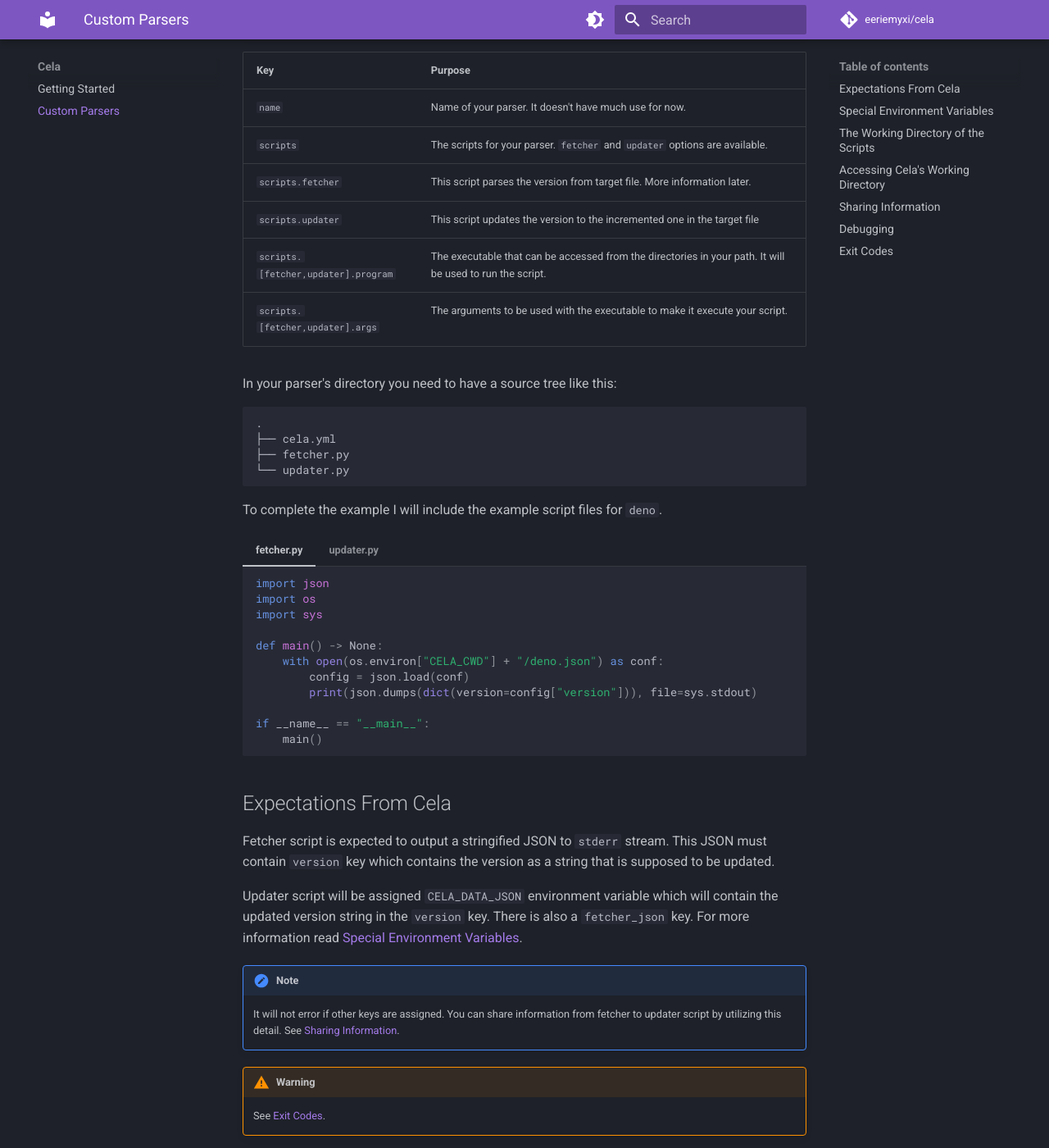
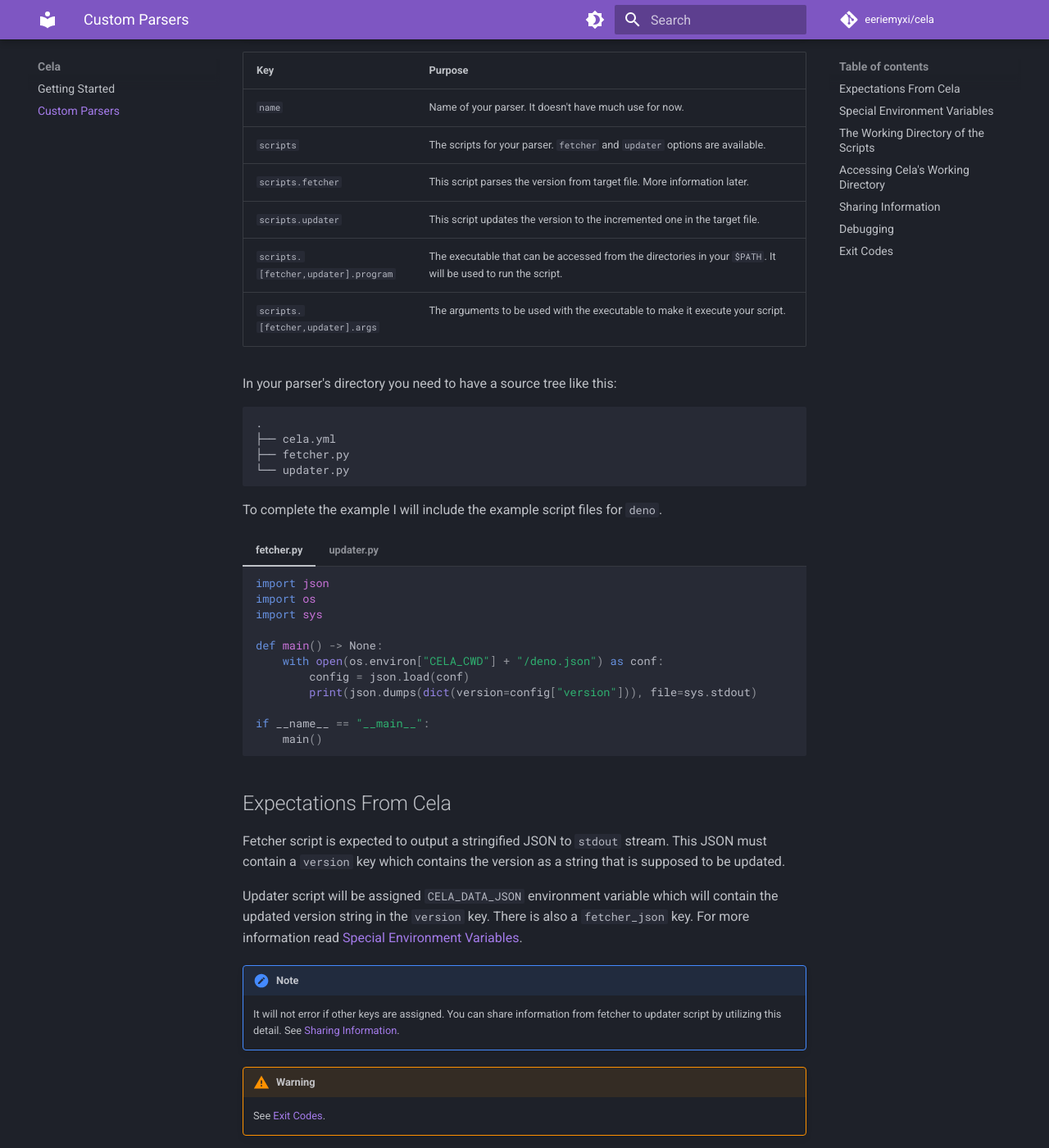
Before and after one commit to eeriemyxi/cela, an MkDocs documentation site: the page built from docs/custom-parsers.md, in a window 1280 px wide and 1400 px high, scrolled down 999 px. Shown: the whole window at 82% size. Built offline with MkDocs 1.6.1 and Material for MkDocs 9.7.7, drawn with Linux system fonts in a browser that asks for light colours; comment, search, counter and statistics services are not loaded.

Commit message:
fix(docs): typos

```diff
--- a/docs/custom-parsers.md
+++ b/docs/custom-parsers.md
@@ -45,8 +45,8 @@ scripts:
 | `name` | Name of your parser. It doesn't have much use for now. |
 | `scripts` | The scripts for your parser. `fetcher` and `updater` options are available. |
 | `scripts.fetcher` | This script parses the version from target file. More information later.|
-| `scripts.updater` | This script updates the version to the incremented one in the target file |
-| `scripts.[fetcher,updater].program` | The executable that can be accessed from the directories in your path. It will be used to run the script. |
+| `scripts.updater` | This script updates the version to the incremented one in the target file. |
+| `scripts.[fetcher,updater].program` | The executable that can be accessed from the directories in your `$PATH`. It will be used to run the script. |
 | `scripts.[fetcher,updater].args` | The arguments to be used with the executable to make it execute your script. |
 
 In your parser's directory you need to have a source tree like this:
@@ -97,8 +97,8 @@ To complete the example I will include the example script files for `deno`.
 
 ## Expectations From Cela
 
-Fetcher script is expected to output a stringified JSON to `stderr` stream. This
-JSON must contain `version` key which contains the version as a string that is
+Fetcher script is expected to output a stringified JSON to `stdout` stream. This
+JSON must contain a `version` key which contains the version as a string that is
 supposed to be updated.
 
 Updater script will be assigned `CELA_DATA_JSON` environment variable which will
```
